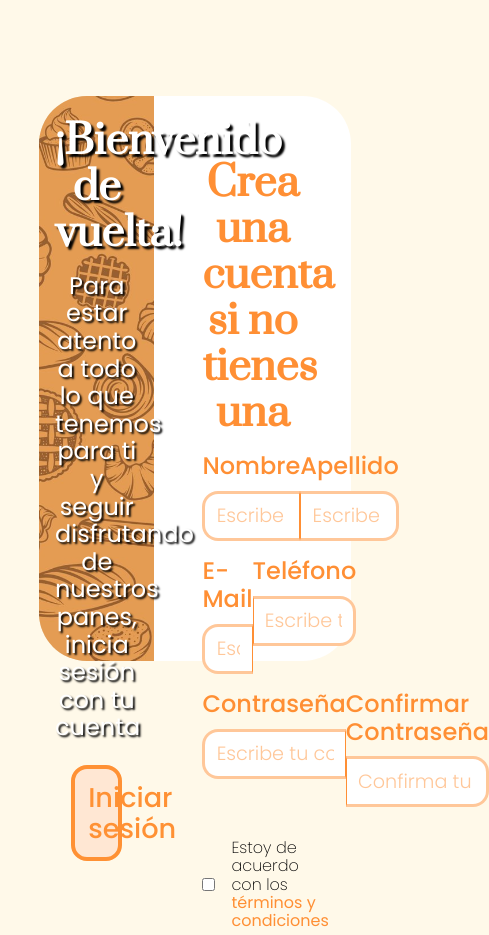
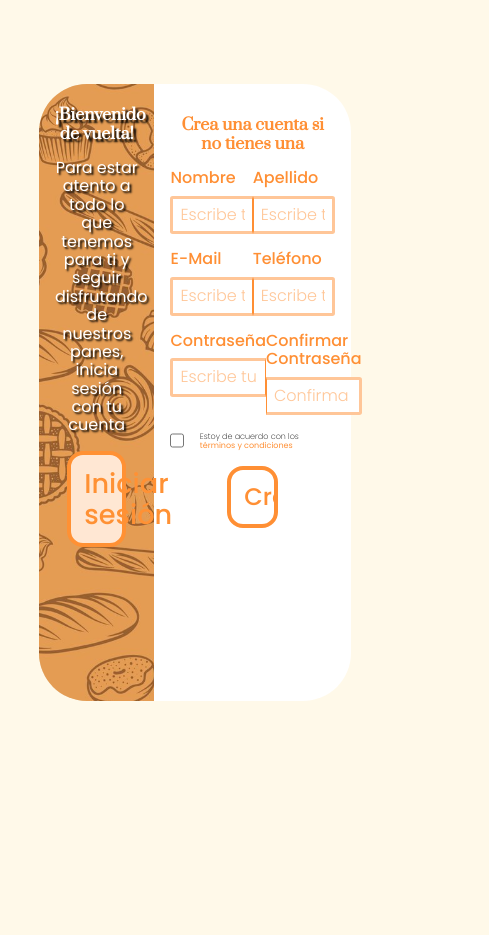
Before and after one commit to JosephXZ1/Paginas_Web, a plain HTML site: page T-Formulario_Valid/register.html in a window 390 px wide. Shown: the top 935 px of the page, 489 px wide, since content can reach past the window. After the commit the page ends 844 px from the top, so only its background shows below. Drawn offline with Linux system fonts and the light colour scheme.

Commit message:
Actualización responsive
El diseño 1.0 fue hecho en un monitor de escritorio de 27" 1080p, por ende, al visualizarse en laptops el diseño se rompía, por lo que, para que se ajuste correctamente a un monitor de laptop (entre las 13" y 15" 1080p estándar actual) se hizo una actualización de tamaños y se agregó responsividad a la página (aunque sea básica y no para dispositivos móviles, pero es funcional)

```diff
--- a/T-Formulario_Valid/CSS/form.css
+++ b/T-Formulario_Valid/CSS/form.css
@@ -2,8 +2,8 @@
 .form
 {
     width: 80%;
-    height: 67vh;
-    margin: 6rem auto;
+    height: clamp(507px,73vh,621px);
+    margin: 10vh auto;
     display: flex;
 }
 
@@ -46,13 +46,13 @@
 {
     margin: 0;
     font-family: "Prata", serif;
-    font-size: 2.5rem;
+    font-size: clamp(1rem,2.3vw,2.5rem);
     text-shadow: 3px 3px 2px #000;
 }
 
 .formIz p
 {
-    font-size: 1.5rem;
+    font-size: clamp(1rem,1.35vw,1.5rem);
     font-weight: 400;
     text-shadow: 2px 2px 2px #000;
     margin-top: 1rem;
@@ -63,7 +63,8 @@
     margin: auto;
     padding: 0.8rem;
     display: block;
-    width: 13vw;
+    width: 15vw;
+    max-width: 15rem;
     height: fit-content;
     text-align: center;
     font-size: 1.7rem;
@@ -92,7 +93,7 @@
 {
     width: 63%;
     height: 100%;
-    padding: 3rem;
+    padding: clamp(1rem,2.3vw,3rem);
     border-radius: 0 3rem 3rem 0;
     background-color: #fff;
     justify-content: center;
@@ -102,7 +103,7 @@
 .formDer h2
 {
     font-family: "Prata", serif;
-    font-size: 2.5rem;
+    font-size: clamp(1rem,2.2vw,2.5rem);
     text-align: center;
     color: #ff8f34;
     margin: 1rem 0;
@@ -117,7 +118,7 @@
 
 .campos label
 {
-    font-size: 1.5rem;
+    font-size: clamp(1rem,1.3vw,1.5rem);
     font-weight: 500;
     color: #ff8f34;
     cursor: pointer;
@@ -126,9 +127,9 @@
 .campos input
 {
     width: 100%;
-    padding: 0.7rem;
-    margin-top: 0.7rem;
-    font-size: 1.2rem;
+    padding: clamp(7px,0.5vw,0.7rem);;
+    margin-top: 1vh;
+    font-size: clamp(1rem,1.1vw,1.2rem);
     color: #ff8f34;
     border: 0.2rem solid rgba(255, 143, 52, 0.5);
     border-radius: 0.8rem;
@@ -138,7 +139,7 @@
 
 .campos input::placeholder
 {
-    font-size: 1.2rem;
+    font-size: clamp(1rem,1.1vw,1.2rem);
     font-weight: 300;
     color: rgba(255, 143, 52, 0.5);
 }
@@ -150,13 +151,13 @@
 
 .campos div:first-child input
 {
-    border-radius: 1rem 0 0 1rem;
+    border-radius: 0.7vw 0 0 0.7vw;
     border-right: 1.6px solid #ff8f34;
 }
 
 .campos div:last-child input
 {
-    border-radius: 0 1rem 1rem 0;
+    border-radius: 0 0.7vw 0.7vw 0;
     border-left: 1.6px solid #ff8f34;
 }
 /* Area Checkbox */
@@ -164,7 +165,7 @@
 {
     display: flex;
     align-items: center;
-    margin: 2rem auto;
+    margin: clamp(1rem,1vh,2rem) auto;
     font-weight: 250;
 }
 
@@ -178,7 +179,7 @@
 
 .check label
 {
-    font-size: 1rem;
+    font-size: clamp(0.5rem,0.9vw,1rem);
     cursor: pointer;
 }
 
```
